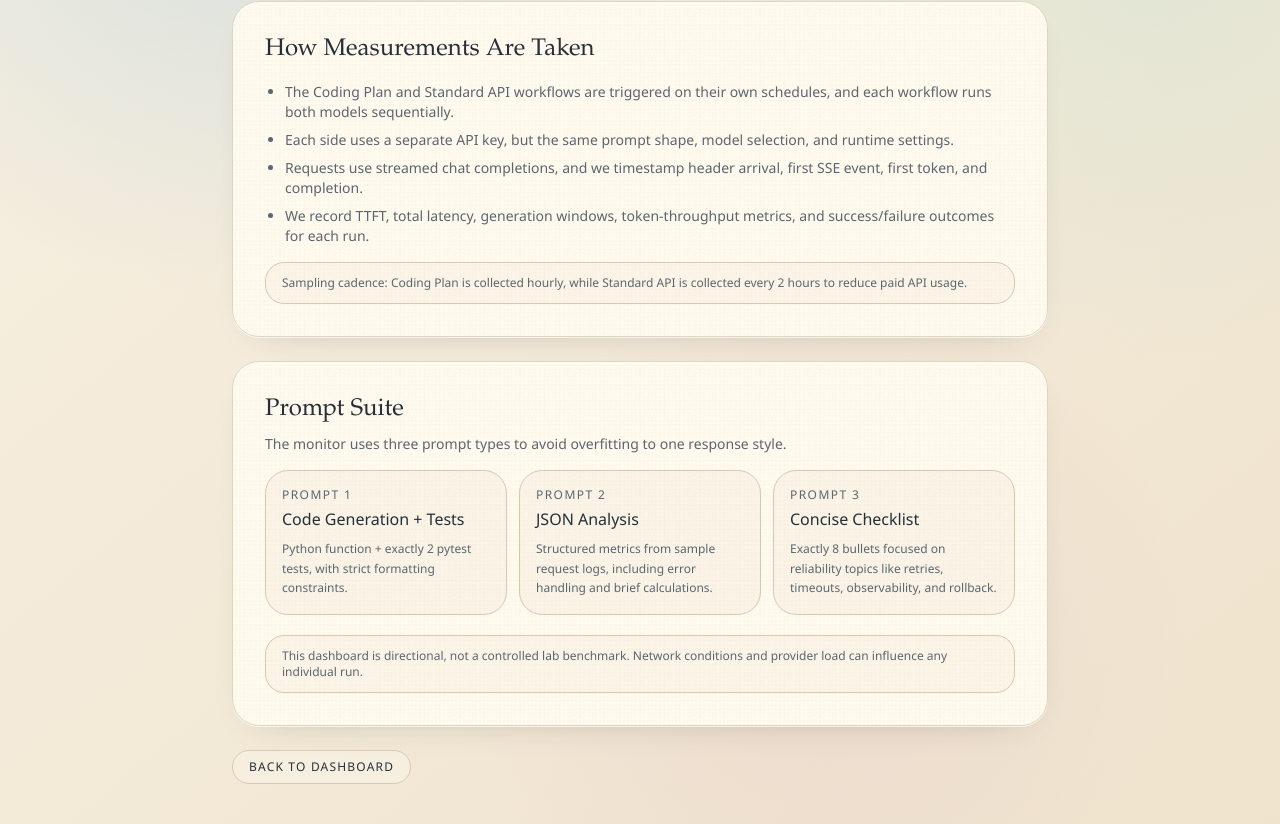
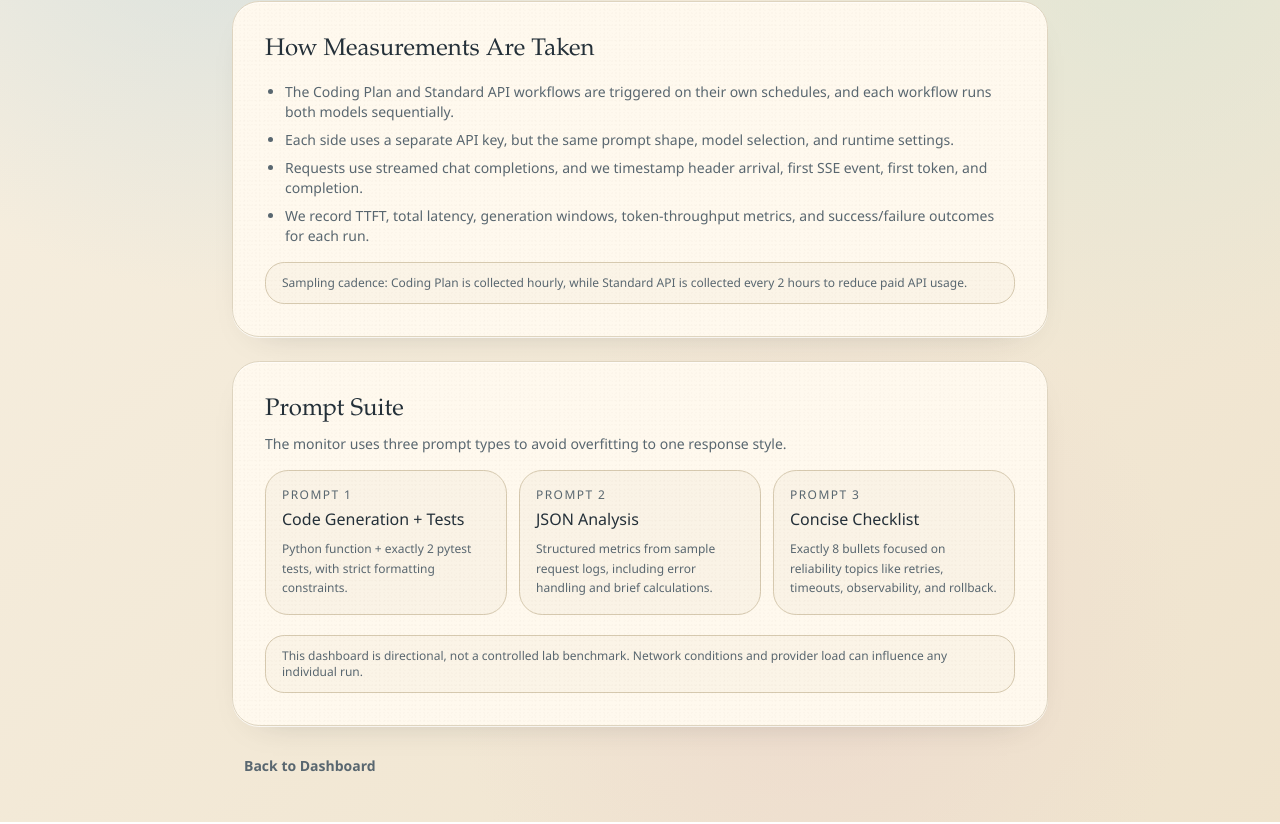
Before and after one commit to 1029135136/zaimonitor, a Next.js app in the folder dashboard/: page /methodology in a window 1280 px wide. Shown: the part 277-1101 px from the top of the page. Built offline with nearby package versions, Linux system fonts and the light colour scheme.

Commit message:
nice button for methodology page

```diff
--- a/dashboard/app/methodology/page.tsx
+++ b/dashboard/app/methodology/page.tsx
@@ -79,7 +79,7 @@ export default function MethodologyPage() {
       <div className="fade-up fade-up-delay-3">
         <Link
           href="/"
-          className="inline-flex items-center justify-center rounded-full border border-[color:var(--border)] bg-[color:var(--paper)]/80 px-4 py-2 text-xs font-medium tracking-[0.1em] text-[color:var(--card-foreground)] uppercase transition hover:bg-[color:var(--accent-sky)]/35"
+          className="quiet-link inline-flex h-9 items-center justify-center rounded-lg px-3 text-sm leading-none font-semibold text-[color:var(--muted-foreground)] transition sm:h-8"
         >
           Back to Dashboard
         </Link>
```
